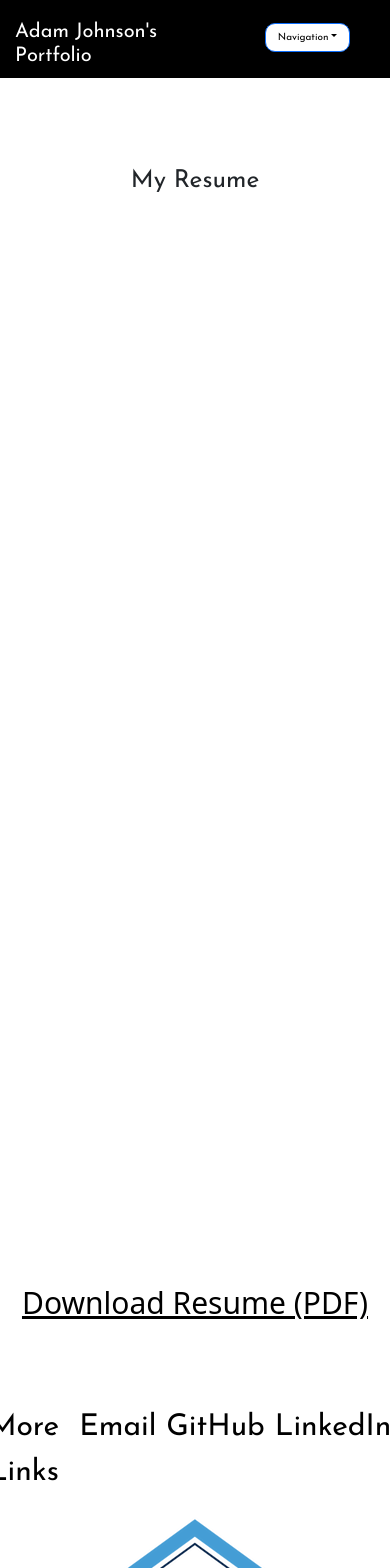
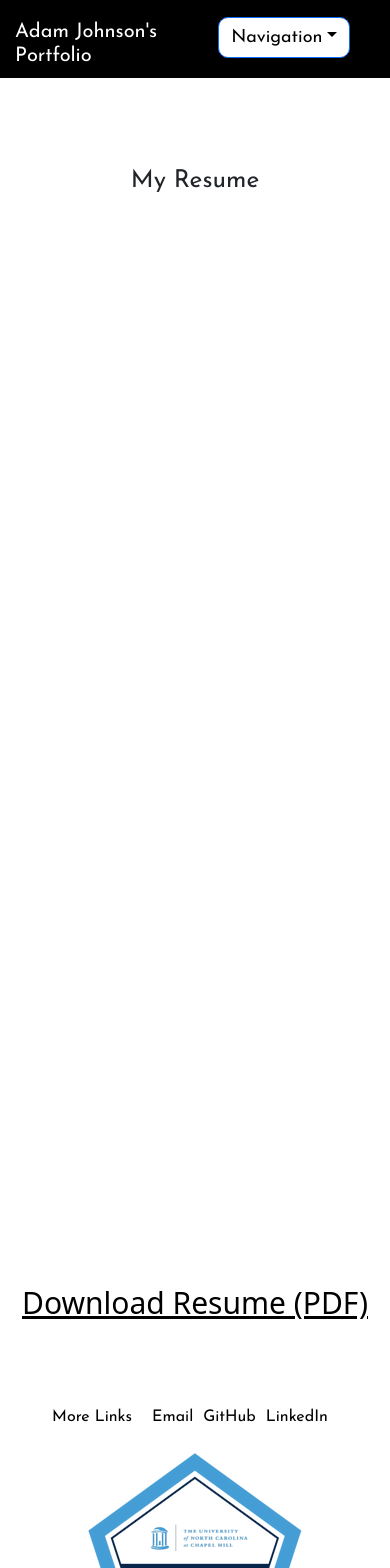
Before and after one commit to AJoelj84/ReactPortfolioAJ, a React (Create React App) app: page /resume in a window 390 px wide. Shown: the top 1568 px of the page. Built offline with nearby package versions, Linux system fonts and the light colour scheme.

Commit message:
Made Changes to Bottom Link, Top Nav,  for Mobile

```diff
--- a/src/components/assets/styling/style.css
+++ b/src/components/assets/styling/style.css
@@ -206,6 +206,15 @@
       border-radius: 10px;
       font-size: 10px;
       margin-top: -40px;
+  }
+
+     .social-links {
+      font-size: 16px;
+  }
+
+      .dropdown .dropdown-toggle{
+        font-size: 18px;
+
+      }
 
   }
-  }
--- a/src/components/pages/Footer.js
+++ b/src/components/pages/Footer.js
@@ -5,9 +5,9 @@ function Footer() {
   return (
     <footer style={{fontFamily: 'Josefin Sans, sans-serif'}} className="footer">
       <div className="background">
-        <div className="app-wrapper">
+        <div>
           <div className="social-links">
-            <p className = 'footlink'>More Links </p>
+            <p className = 'footlink'>More Links</p>
             <a href="mailto:ajoelj84@gmail.com">Email</a>
             <a href="https://github.com/AJoelj84">GitHub</a>
             <a href="https://linkedin.com/in/adam-johnson-569184283">LinkedIn</a>
```
